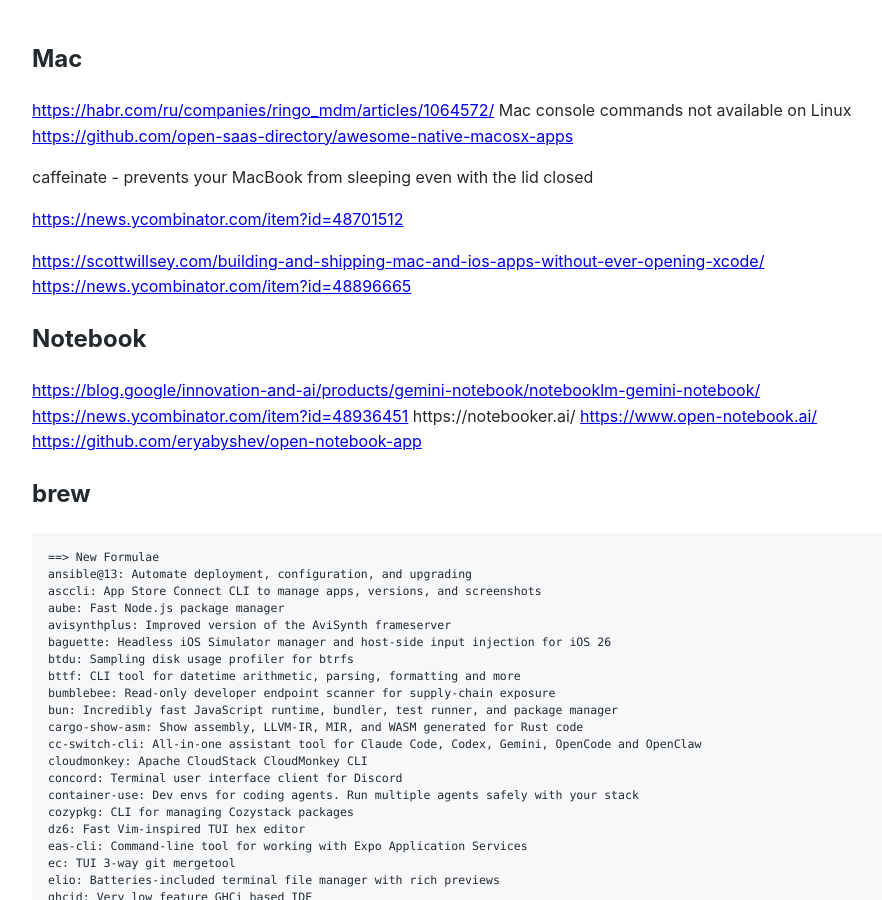
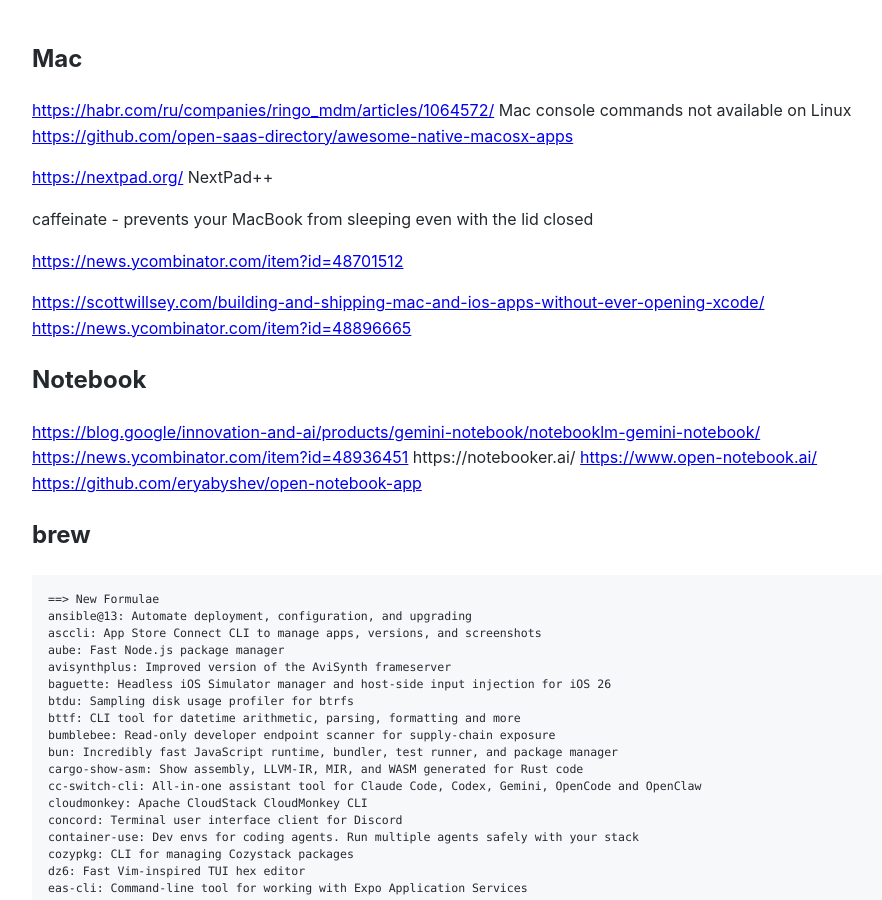
Before and after one commit to Michael-Lubinsky/michael-lubinsky.github.com, a Jekyll site: the page built from Mac/mac.md, in a window 1280 px wide and 900 px high. Shown: the whole window, without its empty margins (158-1040 px from the left). Built offline with Jekyll 4.4.1, drawn with Linux system fonts in a browser that asks for light colours; our own code applies the rules of GitHub Pages for plain Markdown files.

Commit message:
Update mac.md

```diff
--- a/Mac/mac.md
+++ b/Mac/mac.md
@@ -2,6 +2,8 @@
 
 <https://habr.com/ru/companies/ringo_mdm/articles/1064572/> Mac console commands not available on Linux
 <https://github.com/open-saas-directory/awesome-native-macosx-apps>
+
+<https://nextpad.org/> NextPad++
 
 caffeinate - prevents your MacBook from sleeping even with the lid closed
 
```
